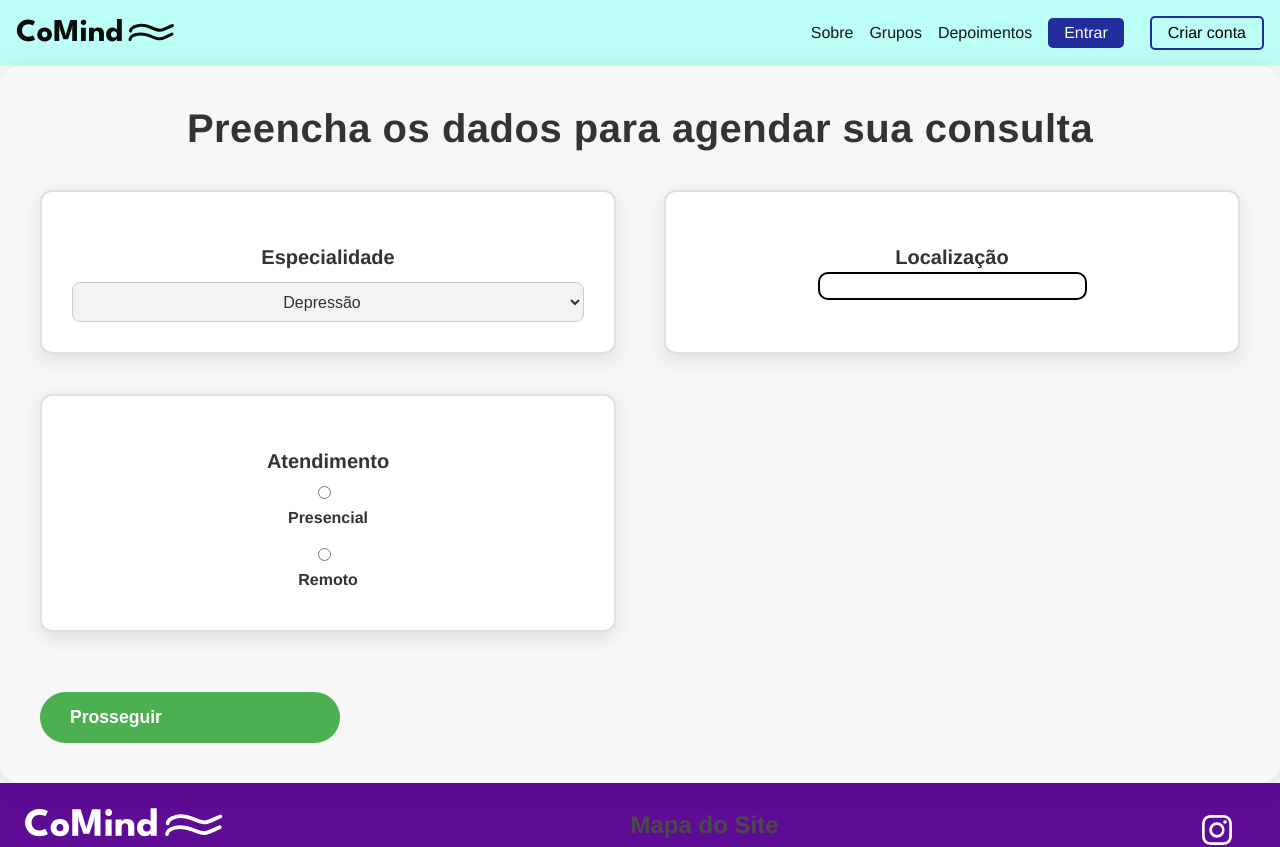
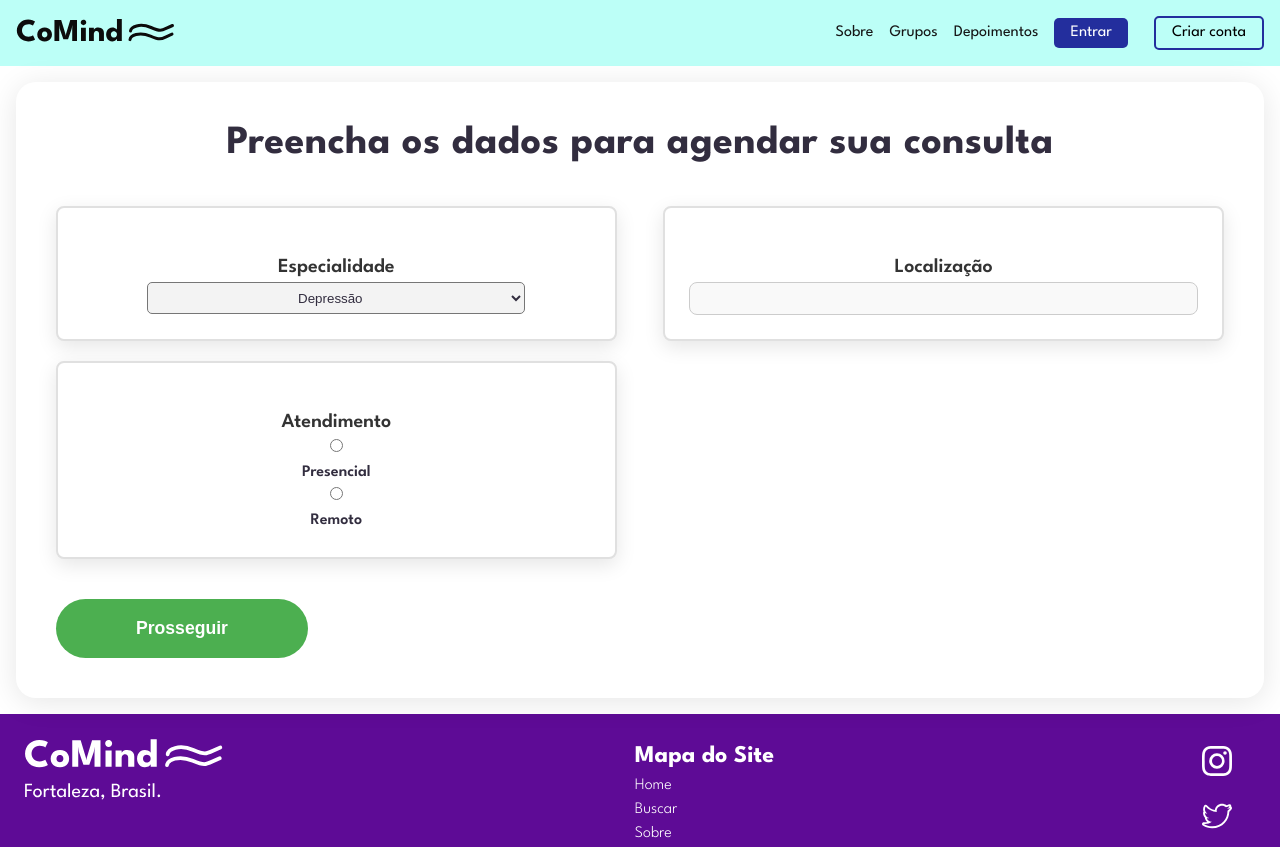
Before and after one commit to ingrydf12/coMind-Front, a React (Vite) app: page /agenda in a window 1280 px wide. Shown: the top 847 px of the page. Built offline with nearby package versions, Linux system fonts and the light colour scheme.

Commit message:
fix: styles conflicts and design

```diff
--- a/src/components/FormIndicacoes/FormIndicacoes.css
+++ b/src/components/FormIndicacoes/FormIndicacoes.css
@@ -14,13 +14,14 @@
     margin-top: 5px;
     margin-left: 90px;
 }
-input{
+.form-indicacoes input{
     padding: 6px 60px;
     border-radius: 10px;
     background-color: white;
     border: 2px solid black;
     color: black;
 }
+
 .title-indicacoes{
     font-size: 1.5rem;
     display: block;
@@ -30,12 +31,13 @@ input{
 .email-container, .password-container{
     margin-right: 5vw;
 }
-select{
+.form-indicacoes select{
     width: 25vw;
     height: 5vh;
     border-radius: 5px;
     text-align: center;
 }
+
 .indicar-style{
     width: 100px;
     height: 35px;
--- a/src/pages/Agenda/Agenda.css
+++ b/src/pages/Agenda/Agenda.css
@@ -1,18 +1,7 @@
-* {
-    margin: 0;
-    padding: 0;
-    box-sizing: border-box;
+.agenda-container{
+    background-color: white;
+    padding: 1rem;
 }
-
-body {
-    font-family: 'Helvetica Neue', Arial, sans-serif;
-    background-color: #f7f7f7;
-    justify-content: center;
-    align-items: center;
-
-    color: #4A4A4A;
-}
-
 
 .agenda-main {
     border-radius: 20px;
@@ -22,41 +11,42 @@ body {
     position: relative;
 }
 
-
 #agenda-title {
     font-size: 2.5rem;
-    color: #333;
+    color: var(--primary-text);
     margin-bottom: 40px;
     font-weight: 700;
     letter-spacing: 0.5px;
 }
 
-
 #agenda-selector {
     display: flex;
     flex-wrap: wrap;
-    gap: 20px;
+    gap: 1.2rem;
     justify-content: space-between;
     margin-bottom: 30px;
+    color: var(--primary-text);
+    font-size: 1rem;
+    font-weight: 600;
 }
-
 
 .agenda-box {
     width: 48%;
-    padding: 30px;
+    padding: 1.5rem;
     background-color: #fff;
-    border-radius: 12px;
+    border-radius: 8px;
     box-shadow: 0 6px 20px rgba(0, 0, 0, 0.1);
     cursor: pointer;
     transition: all 0.3s ease-in-out;
     text-align: center;
     border: 2px solid #e0e0e0;
-    margin-bottom: 20px;
+    gap: 0.5rem;
 }
 
 .agenda-box:hover {
     transform: translateY(-5px);
     box-shadow: 0 10px 30px rgba(0, 0, 0, 0.15);
+    transition: transform 0.5s ease-in-out;
 }
 
 .agenda-box:focus-within {
@@ -71,37 +61,41 @@ body {
     color: #333;
 }
 
-/* Efeito de caixinha selecionada */
-.box-contrast {
+.box-local-contrast {
+    display: flex;
+    flex-direction: column;
     border-color: #4CAF50;
     background-color: #f1f8f3;
-    transform: translateY(-5px);
+    width: 48%;
+    padding: 1.5rem;
+    align-items: center;
+    gap: 0.5rem;
+    padding: 1rem;
+    border-radius: 5px;
+    border: 1px solid rgba(0, 0, 0, 0.1);
 }
 
-.subtitle-contrast {
+.subtitle-text-contrast {
     color: #4CAF50;
 }
 
-/* Efeito de desfoque nas caixas não selecionadas */
 .agenda-box-blur {
     opacity: 0.6;
 }
 
-/* Estilos do botão de prosseguir */
 #agenda-btn-side {
-    margin-top: 40px;
+    margin-top: 2.5rem;
 }
 
 #btn-agenda {
     background-color: #4CAF50;
     color: white;
-    padding: 15px 30px;
+    padding: 1.2rem 5rem;
     font-size: 1.1rem;
     border: none;
     border-radius: 50px;
     cursor: pointer;
-    width: 100%;
-    max-width: 300px;
+    max-width: 80%;
     transition: all 0.3s ease;
     font-weight: 600;
 }
@@ -116,44 +110,40 @@ body {
     cursor: not-allowed;
 }
 
-
-select, input[type="radio"] {
+.agenda-seletor select, .agenda-container input[type="radio"], .agenda-container input[type="text"] {
     width: 100%;
-    padding: 10px;
+    padding: 0.5rem;
     font-size: 1rem;
     border-radius: 8px;
     border: 1px solid #ccc;
-    margin-top: 10px;
     background-color: #f9f9f9;
-    color: #333;
+    color: var(--primary-text);
 }
 
-select {
+.agenda-container select {
     background-color: #f3f3f3;
+    color: var(--primary-text);
+    padding: 0.4rem 0;
+    border-radius: 5px;
+    text-align: center;
 }
 
-input[type="radio"] {
+.agenda-container [type="radio"] {
     width: auto;
-    margin-right: 8px;
+    margin-right: 0.5rem;
 }
 
-label {
-    font-size: 1rem;
-    font-weight: 600;
-    color: #333;
-    margin-bottom: 8px;
-    display: block;
-}
-
-/* Responsividade */
 @media (max-width: 768px) {
     #agenda-selector {
-        flex-direction: column;
-        align-items: center;
+        width: 100%;
     }
 
     .agenda-box {
-        width: 100%; /* Faz os cards ocuparem toda a largura no celular */
+        width: 100%;
+    }
+
+    .box-local-contrast{
+        width: 100%;
     }
 }
 
```
